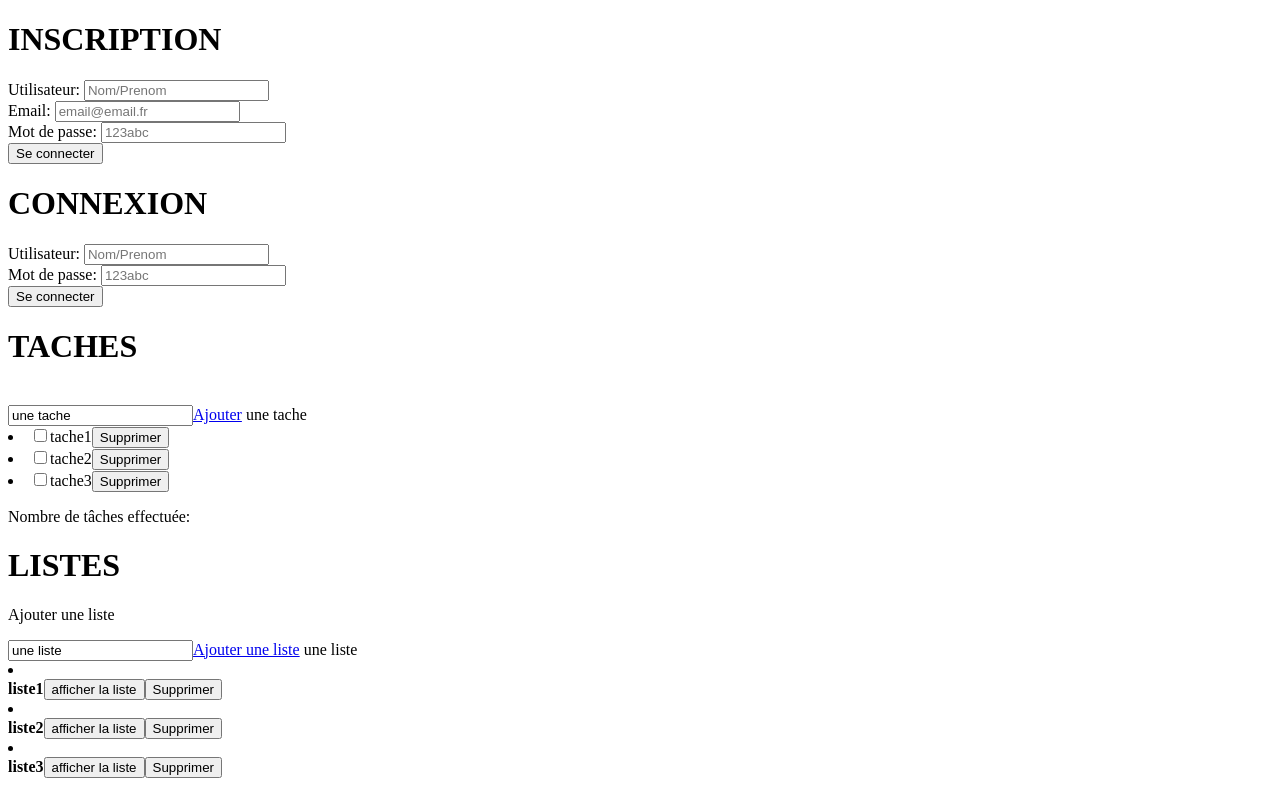
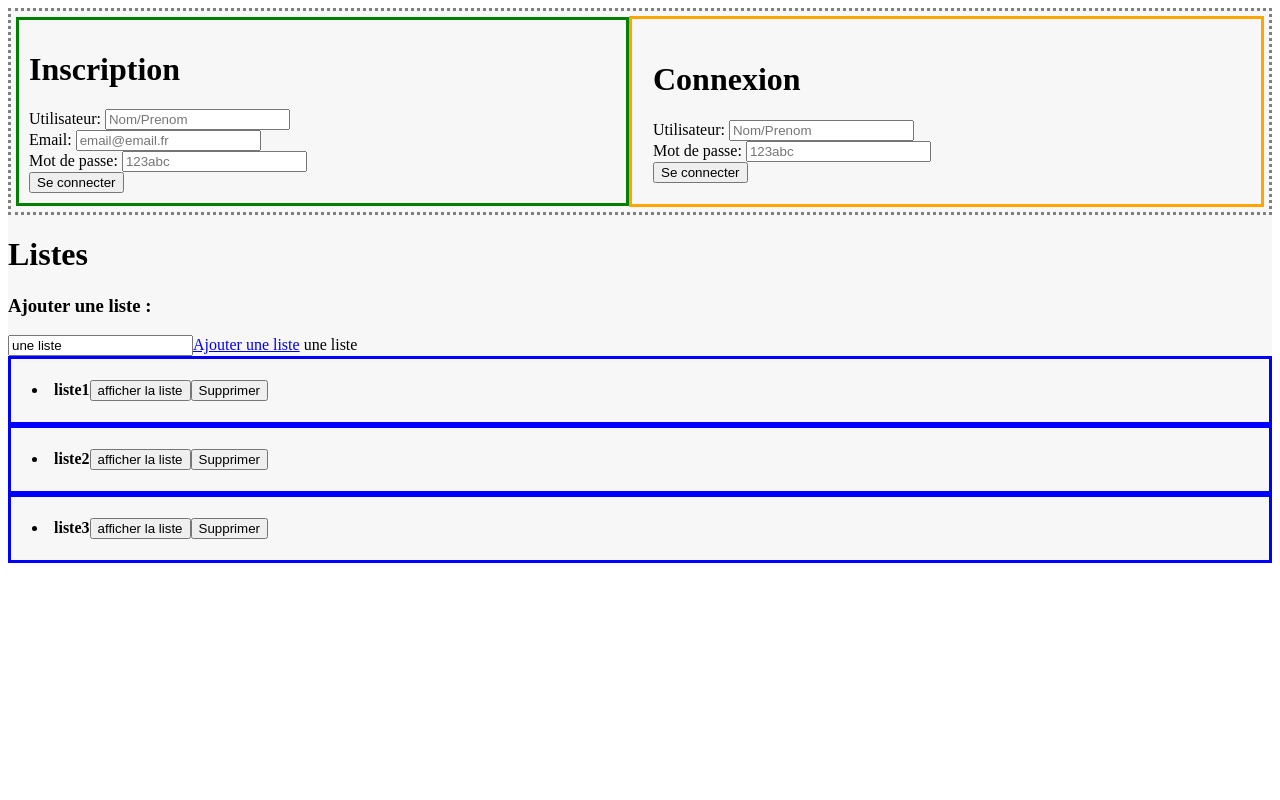
Before and after one commit to Zaistik/to_do, a Vue app: page / in a window 1280 px wide. Built offline with nearby package versions, Linux system fonts and the light colour scheme.

Commit message:
ajout de style

```diff
--- a/src/App.vue
+++ b/src/App.vue
@@ -1,24 +1,27 @@
 <template>
 <div id="app">
-    <h1>INSCRIPTION</h1>
+    <div class="ins_co">
+    <div class="ins">
+    <h1>Inscription</h1>
     <Inscription></Inscription>
+    </div>
 
-    <h1>CONNEXION</h1>
+    <div class="co">
+    <h1>Connexion</h1>
     <Connexion></Connexion>
+    </div>
+    </div>
 
-    <h1>TACHES</h1>
-    <AffTodo></AffTodo>
-
-    <h1>LISTES</h1>
+    <h1>Listes</h1>
     <AjoutListe @nouvelleliste="ajouterListe"></AjoutListe>
-    <li v-for="liste in listes" v-bind:key="liste.name" >
-    <br>
+    <li class="liste" v-for="liste in listes" v-bind:key="liste.name" >
     <b>{{liste.name}}</b>
     <button v-on:click="componentType = 'AffTodo'" >afficher la liste</button>
     <button v-on:click="deleteListe(liste)">Supprimer</button>
     <component :is="componentType"></component>
+    </li>
 
-    </li>
+
 
 </div>
 
@@ -68,3 +71,39 @@ export default {
     }
 }
 </script>
+
+<style>
+.ins{
+border: 3px solid green;
+vertical-align: center;
+margin: auto;
+width: 50%;
+height: 100%;
+padding: 10px;
+}
+.co{
+border: 3px solid orange;
+vertical-align: center;
+margin: auto;
+width: 50%;
+height: 100%;
+padding: 21px;
+
+}
+.ins_co{
+display: flex;
+padding: 5px;
+grid-template-columns: 1em 1em;
+border: 3px dotted gray;
+
+}
+
+.liste{
+border: 3px solid blue;
+vertical-align: center;
+margin: auto;
+padding: 21px;
+}
+
+#app{background-color: #f7f7f7;}
+</style>
--- a/src/components/AffTodo.vue
+++ b/src/components/AffTodo.vue
@@ -1,5 +1,7 @@
 <template>
 <br>
+<div class= tache>
+<h3>Ajouter une tache :</h3>
 <AjoutTodo @nouvellenote="ajouterTodo"></AjoutTodo>
     <li v-for="todo in todos" v-bind:key="todo.name" >
     <input type='checkbox' v-model="todo.completed" v-if="todo.completed == true" v-on:click="decrease">
@@ -14,7 +16,7 @@
       {{compteurFalse}}
       </label>
     </p>
-
+</div>
 
 </template>
 
@@ -68,3 +70,16 @@ import AjoutTodo from './AjoutTodo.vue'
 
 
 </script>
+<style>
+.tache{
+background-color: white ;
+border: 3px solid red;
+vertical-align: right;
+margin-left:50%;
+margin-right:10px;
+margin-top: 10px;
+margin-bottom: 10px;
+width: 44%;
+height: 100%;
+padding: 21px;}
+</style>
--- a/src/components/AjoutListe.vue
+++ b/src/components/AjoutListe.vue
@@ -1,5 +1,5 @@
 <template>
-<p>Ajouter une liste</p>
+<h3>Ajouter une liste :</h3>
       <input type="text" v-model="interne" placeholder="Ex. Liste à faire demain"/>
       <a href="#" @click="enregistementListe" v-if="interne != '' ">Ajouter une liste</a>
         {{interne}}
```
